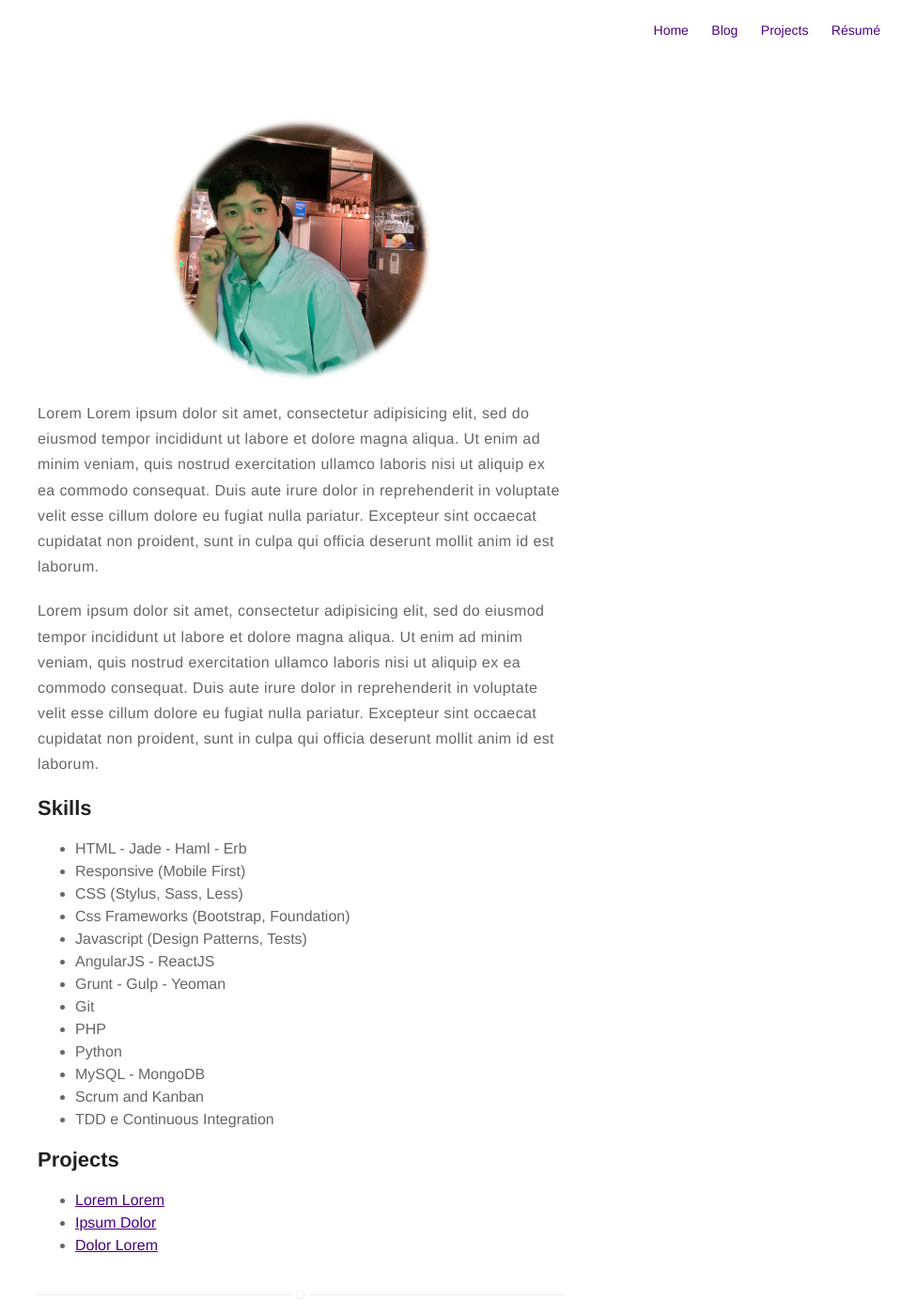
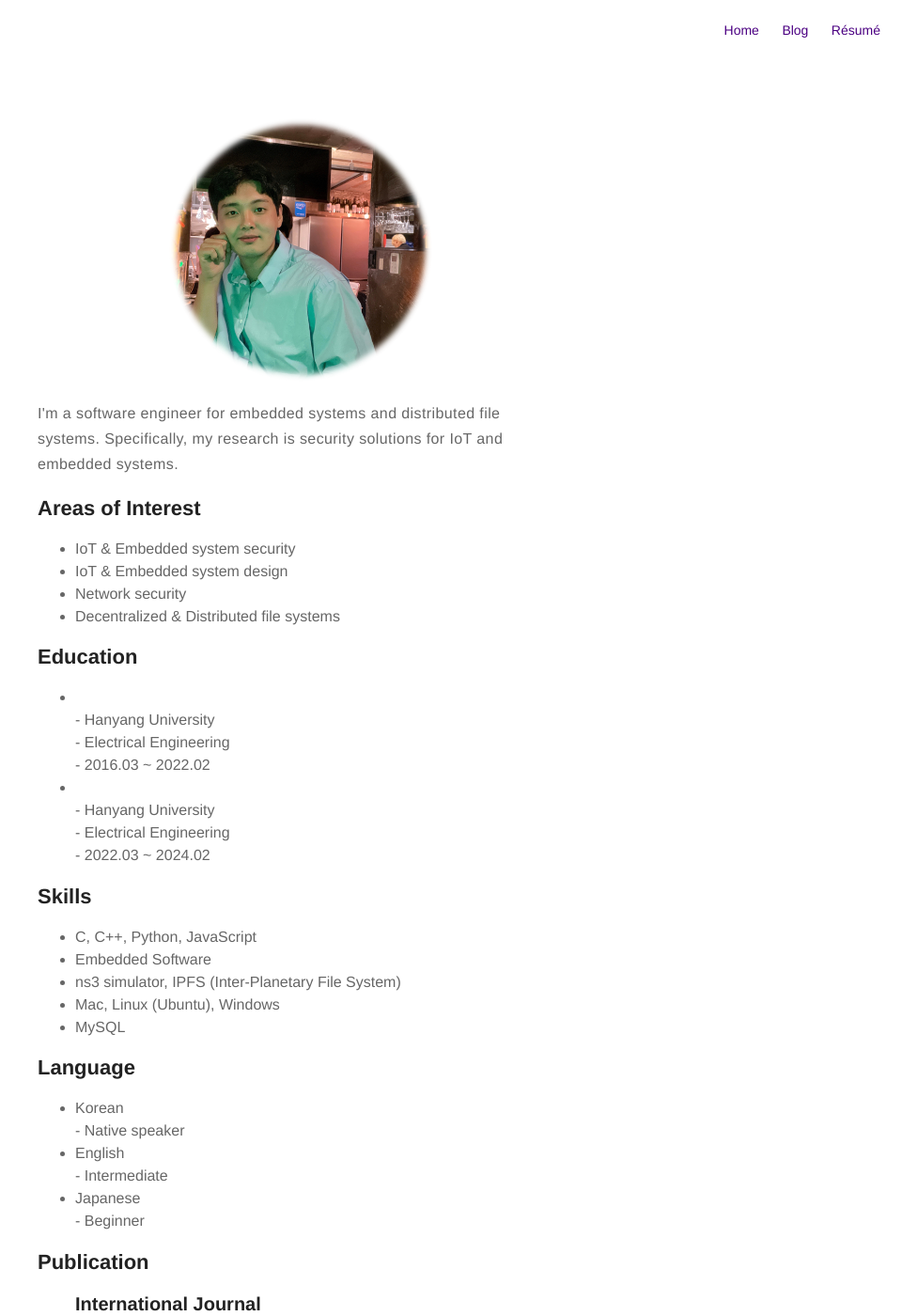
Before and after one commit to yeongbin7/yeongbin7.github.io, a Jekyll site: the page built from about.md, in a window 1280 px wide and 1400 px high. Shown: the whole window at 94% size, without its empty margins (320-1280 px from the left). Built offline with Jekyll 4.4.1, drawn with Linux system fonts in a browser that asks for light colours; nearby versions of some CDN libraries; some of the changed text lies outside the part shown.

Commit message:
Revise about me

```diff
--- a/_config.yml
+++ b/_config.yml
@@ -58,7 +58,7 @@ authors:
 width: normal
 
 # if you don't need projects, comment the *projects* configs below
-projects: true
+# projects: true
 
 # if you don't need "about" or "blog", comment them out below
 about: true
--- a/about.md
+++ b/about.md
@@ -4,42 +4,86 @@ layout: page
 ---
 ![Profile Image]({% if site.external-image %}{{ site.picture }}{% else %}{{ site.url }}/{{ site.picture }}{% endif %})
 
-<p>Lorem Lorem ipsum dolor sit amet, consectetur adipisicing elit, sed do eiusmod
-tempor incididunt ut labore et dolore magna aliqua. Ut enim ad minim veniam,
-quis nostrud exercitation ullamco laboris nisi ut aliquip ex ea commodo
-consequat. Duis aute irure dolor in reprehenderit in voluptate velit esse
-cillum dolore eu fugiat nulla pariatur. Excepteur sint occaecat cupidatat non
-proident, sunt in culpa qui officia deserunt mollit anim id est laborum.</p>
+<p> I'm a software engineer for embedded systems and distributed file systems. Specifically, my research is security solutions for IoT and embedded systems.</p>
 
-<p>Lorem ipsum dolor sit amet, consectetur adipisicing elit, sed do eiusmod
-tempor incididunt ut labore et dolore magna aliqua. Ut enim ad minim veniam,
-quis nostrud exercitation ullamco laboris nisi ut aliquip ex ea commodo
-consequat. Duis aute irure dolor in reprehenderit in voluptate velit esse
-cillum dolore eu fugiat nulla pariatur. Excepteur sint occaecat cupidatat non
-proident, sunt in culpa qui officia deserunt mollit anim id est laborum.</p>
+<h2>Areas of Interest</h2>
+<ul>
+	<li><b>IoT & Embedded system security</b></li>
+	<li><b>IoT & Embedded system design</b></li>
+	<li><b>Network security</b></li>
+	<li><b>Decentralized & Distributed file systems</b></li>
+</ul>
+
+<h2>Education</h2>
+
+<ul>
+	<li><b><span style="color:white">Bachelor of Science</span><br>- Hanyang University<br>- Electrical Engineering<br>- 2016.03 ~ 2022.02</b></li>
+	<li><b><span style="color:white">Master of Science</span><br>- Hanyang University<br>- Electrical Engineering<br>- 2022.03 ~ 2024.02</b></li></ul>
 
 <h2>Skills</h2>
 
 <ul class="skill-list">
-	<li>HTML - Jade - Haml - Erb</li>
-	<li>Responsive (Mobile First)</li>
-	<li>CSS (Stylus, Sass, Less)</li>
-	<li>Css Frameworks (Bootstrap, Foundation)</li>
-	<li>Javascript (Design Patterns, Tests)</li>
-	<li>AngularJS - ReactJS</li>
-	<li>Grunt - Gulp - Yeoman</li>
-	<li>Git</li>
-	<li>PHP</li>
-	<li>Python</li>
-	<li>MySQL - MongoDB</li>
-	<li>Scrum and Kanban</li>
-	<li>TDD e Continuous Integration</li>
+	<li><b>C, C++, Python, JavaScript</b></li>
+	<li><b>Embedded Software</b></li>
+	<li><b>ns3 simulator, IPFS (Inter-Planetary File System)</b></li>
+	<li><b>Mac, Linux (Ubuntu), Windows</b></li>
+	<li><b>MySQL</b></li>
+</ul>
+
+<h2>Language</h2>
+
+<ul>
+	<li><b>Korean<br>- Native speaker</b></li>
+	<li><b>English<br>- Intermediate</b></li>
+	<li><b>Japanese<br>- Beginner</b></li>
+</ul>
+
+<h2> Publication </h2>
+
+<ul>
+	<h3> International Journal </h3>
+	<li><b>Kim, D., Jo, Y., Kim, T., & Kim, H. (2023). SST v1. 0.0 with C API: Pluggable security solution for the Internet of Things. SoftwareX, 22, 101390.</b></li>
+	<h3> International Conference </h3>
+	<li><b>Jo, Yeongbin, Yunsang Cho, and Hokeun Kim. "Secure and Lightweight Access Control for Highly Decentralized and Distributed File Systems." Proceedings of the 1st International Workshop on Middleware for the Computing Continuum. 2023.</b></li>
+	<h3> Domestic Conference </h3>
+	<li><b>조영빈, 김영현, 도재영, 양회석, 김호근.(2023).탈중앙 분산 파일시스템 성능 평가 방법.한국정보과학회 학술발표논문집,(),164-166.</b></li>
+
+</ul>
+
+<h2>Patent</h2>
+
+<ul>
+	<li><b>(Ongoing) SYSTEMS AND METHODS FOR SECURE AND LIGHTWEIGHT ACCESS CONTROL FOR HIGHLY DECENTRALIZED AND DISTRIBUTED FILE SYSTEMS</b></li>
+</ul>
+
+<h2>Awards</h2>
+
+<ul>
+	<li><b>Scholarship in electronic engineering department, Hanyang University</b><br>- Mar 2016 ~ Dec 2018</li>
+	<li><b>Excellence prize in HANYANG Academic Town Contest, Hanyang University</b><br>- Mar 2021 ~ Jan 2022</li>
+	<li><b>Top prize in AIoT contest, KAACT</b><br>Aug 2021 ~ Oct 2021</li>
+	<li><b>Scholarship in Paan Cultural Scholarship Foundation, Seoul</b><br>- Jun 2022 ~ Dec 2022</li>
+</ul>
+
+<ul>
+	<h2>Experience</h2>
+	<li><b><span style="color:white">Korea Institute Of Science And Technology(KIST)</span><br>- Sep 2020 ~ Dec 2020<br>- Our team needed a customized PCB board to operate a small PID sensor and designed the mcu board artwork accordingly.</b></li>
+	<li><b><span style="color:white">KAACT AIoT Camp</span><br>- Aug 2021 ~ Oct 2021<br>- Through this AIoT camp, I learned the IoT, cloud, communication, machine learning, and security related to AIoT and work on contest for project applying to AIoT</b></li>
+	<li><b><span style="color:white">Funzin</span><br>- Oct 2021 ~ Dec 2021<br>- Research on deep learning algorithms for auto vehicles, face detection and experiment the algorithms using</b></li>
 </ul>
 
 <h2>Projects</h2>
 
 <ul>
-	<li><a href="https://github.com/">Lorem Lorem</a></li>
-	<li><a href="https://github.com/">Ipsum Dolor</a></li>
-	<li><a href="https://github.com/">Dolor Lorem</a></li>
+	<li><b><span style="color:white"> Braille Wristwatch for Blind People</span><br>- HANYANG Academic Town Contest<br>- Mar 2021 ~ Jan 2022<br>- Braille wristwatch development using embedded board and C language</b></li>
+	<li><b><span style="color:white">PCB Development for PID sensor</span><br>- KIST (Korea Institute of Science and Technology)<br>- Sep 2020 ~ Dec 2020<br>- Design PCB Artwork using Eagle CAD</b></li>
+	<li><b><span style="color:white">Plant Dictionary</span><br>- AIoT camp contest<br>- Aug 2021 ~ Sep 2021<br>- Build plant dictionary using ML(Python) and Raspberry Pi4</b></li>
+	<li><b><span style="color:white">Face Detection(with mask)</span><br>- Funzin<br>- Sep 2021 ~ Dec 2021<br>- Face detection development including person wearing a mask using deep learning and embedded board in COVID-19</b></li>
+	<li><b><span style="color:white">Passport Photo</span><br>- Funzin<br>- Sep 2021 ~ Dec 2021<br>- Build classification program for passport photo using deep learning and embedded board</b></li>
+	<li><b><span style="color:white"><a href="https://github.com/iotauth/iotauth">Secure Swarm Toolkit (SST)</a></span><br>- HYUIOT LAB<br>- Mar 2022 ~ Sep 2022<br>- <a href="https://github.com/iotauth/sst-c-api/tree/master">SST C-API</a></b></li>
+	<li><b><span style="color:white">Automation Evaluation System</span><br>- HYUIOT LAB<br>- Oct 2022 ~ Mar 2023<br><a href="https://github.com/hyu-iot/ipfs-experiment">Automation evaluation system in IPFS</a></b></li>
+	<li><b><span style="color:white">V2X Congestion Control</span><br>- HYUIOT<br>- Jul 2022 ~ Oct 2022<br>- Build V2X congestion control algorithm using ns-3 simulator(C++)</b></li>
+	<li><b><span style="color:white">Security for Decentralized Distributed File Systems</span><br>- HYUIOT LAB<br>- Mar 2023 ~ Mar 2024<br>- <a href="https://dl.acm.org/doi/abs/10.1145/3631309.3632832">Secure and lightweight file system using SST</a></b></li>
+	<li><b><span style="color:white"></span><br>- HYUIOT LAB<br>- Oct 2022 ~ Mar 2023<br></b></li>
+
 </ul>
```
